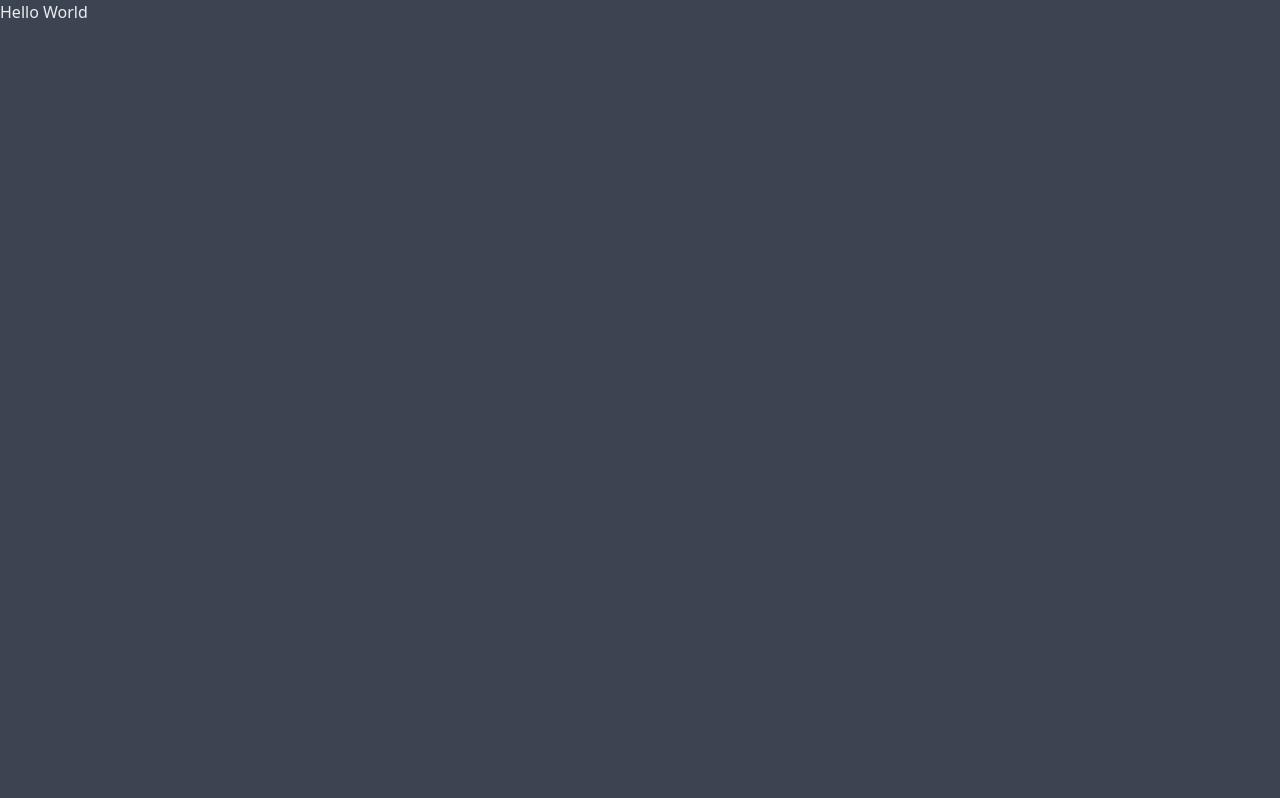
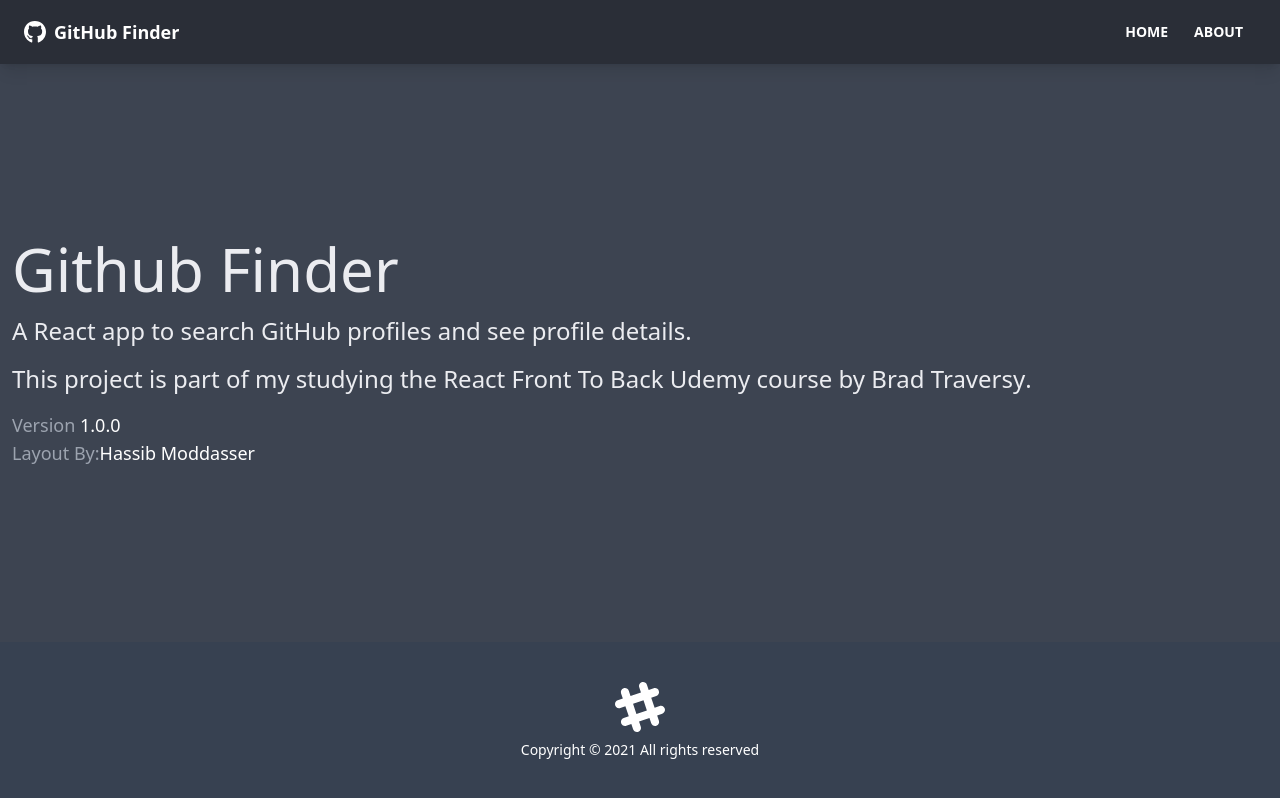
Before and after one commit to VladimirVolvakov/github-finder-app, a React (Create React App) app: page /about in a window 1280 px wide. Built offline with nearby package versions, Linux system fonts and the light colour scheme.

Commit message:
Done primary layout

```diff
--- a/src/App.js
+++ b/src/App.js
@@ -1,8 +1,29 @@
+import { BrowserRouter as Router, Route, Routes } from 'react-router-dom'
+import About from './pages/About'
+import Footer from './components/layout/Footer'
+import Home from './pages/Home'
+import Navbar from './components/layout/Navbar'
+import NotFound from './pages/NotFound'
+
 function App() {
   return (
-    <div>
-      <h1>Hello World</h1>
-    </div>
+    <Router>
+      <div className='flex flex-col justify-between h-screen'>
+        <Navbar />
+
+        <main className='container mx-auto px-3 pb-12'>
+          <Routes>
+            <Route exact path='/' element={<Home />} />
+            <Route exact path='/about' element={<About />} />
+            <Route path='/notfound' element={<NotFound />} />
+            <Route path='/*' element={<NotFound />} />
+          </Routes>
+        </main>
+
+        <Footer />
+      </div>
+
+    </Router>
   );
 }
 
--- /dev/null
+++ b/src/components/layout/Footer.jsx
@@ -0,0 +1,24 @@
+const Footer = () => {
+    const footerYear = new Date().getFullYear()
+
+    return (
+        <footer className='footer p-10 bg-gray-700 text-primary-content footer-center'>
+      <div>
+        <svg
+          width='50'
+          height='50'
+          viewBox='0 0 24 24'
+          xmlns='http://www.w3.org/2000/svg'
+          fillRule='evenodd'
+          clipRule='evenodd'
+          className='inline-block fill-current'
+        >
+          <path d='M22.672 15.226l-2.432.811.841 2.515c.33 1.019-.209 2.127-1.23 2.456-1.15.325-2.148-.321-2.463-1.226l-.84-2.518-5.013 1.677.84 2.517c.391 1.203-.434 2.542-1.831 2.542-.88 0-1.601-.564-1.86-1.314l-.842-2.516-2.431.809c-1.135.328-2.145-.317-2.463-1.229-.329-1.018.211-2.127 1.231-2.456l2.432-.809-1.621-4.823-2.432.808c-1.355.384-2.558-.59-2.558-1.839 0-.817.509-1.582 1.327-1.846l2.433-.809-.842-2.515c-.33-1.02.211-2.129 1.232-2.458 1.02-.329 2.13.209 2.461 1.229l.842 2.515 5.011-1.677-.839-2.517c-.403-1.238.484-2.553 1.843-2.553.819 0 1.585.509 1.85 1.326l.841 2.517 2.431-.81c1.02-.33 2.131.211 2.461 1.229.332 1.018-.21 2.126-1.23 2.456l-2.433.809 1.622 4.823 2.433-.809c1.242-.401 2.557.484 2.557 1.838 0 .819-.51 1.583-1.328 1.847m-8.992-6.428l-5.01 1.675 1.619 4.828 5.011-1.674-1.62-4.829z'></path>
+        </svg>
+        <p>Copyright &copy; {footerYear} All rights reserved</p>
+      </div>
+    </footer>
+    )
+}
+
+export default Footer
--- /dev/null
+++ b/src/components/layout/Navbar.jsx
@@ -0,0 +1,38 @@
+import { FaGithub } from 'react-icons/fa'
+import { Link } from 'react-router-dom'
+import PropTypes from 'prop-types'
+
+const Navbar = ({ title }) => {
+    return (
+        <nav className='navbar mb-12 shadow-lg bg-neutral text-neutral-content'>
+            <div className='container mx-auto'>
+                <div className='flex-none px-2 mx-2'>
+                    <FaGithub className='inline pr-2 text-3xl' />
+                    <Link to='/' className='text-lg font-bold align-middle'>
+                        { title }
+                    </Link>
+                </div>
+            </div>
+
+            <div className='flex-1 px-2 mx-2'>
+                <div className='flex justify-end'>
+                    <Link to='/' className='btn btn-ghost btn-sm rounded-btn'>
+                        Home
+                    </Link>
+                    <Link to='/about' className='btn btn-ghost btn-sm rounded-btn'>
+                        About
+                    </Link>
+                </div>
+            </div>
+        </nav>
+    )
+}
+
+Navbar.defaultProps = {
+    title: 'GitHub Finder'
+}
+
+Navbar.propTypes = {
+    title: PropTypes.string
+}
+export default Navbar
--- /dev/null
+++ b/src/pages/About.jsx
@@ -0,0 +1,33 @@
+const About = () => {
+  return (
+    <>
+      <h1 className="text-6xl mb-4">Github Finder</h1>
+        <p className="mb-4 text-2xl font-light">
+            A React app to search GitHub profiles and see profile details.
+        </p>
+        <p className="mb-4 text-2xl font-light">This
+            project is part of my studying the
+            <a href="https://www.udemy.com/course/modern-react-front-to-back/">
+            {" "}
+            React Front To Back
+            </a>{" "}
+            Udemy course by
+            <strong>
+                <a href="https://traversymedia.com"> Brad Traversy</a>
+            </strong>
+            .
+        </p>
+        <p className="text-lg text-gray-400">
+            Version <span className="text-white"><span className="text-white">1.0.0</span></span>
+        </p>
+        <p className="text-lg text-gray-400">
+            Layout By:
+            <a className="text-white" href="https://twitter.com/hassibmoddasser">
+            Hassib Moddasser
+            </a>
+        </p>
+    </>
+  );
+};
+
+export default About;
--- /dev/null
+++ b/src/pages/Home.jsx
@@ -0,0 +1,9 @@
+const Home = () => {
+    return (
+        <div>
+            <h1 className="text-6xl">Welcome</h1>
+        </div>
+    )
+}
+
+export default Home
--- /dev/null
+++ b/src/pages/NotFound.jsx
@@ -0,0 +1,22 @@
+import { FaHome } from 'react-icons/fa'
+import { Link } from 'react-router-dom'
+
+const NotFound = () => {
+    return (
+        <div className='hero'>
+            <div className='text-center hero-content'>
+                <div className='max-w-lg'>
+                    <h1 className='text-8xl font-bold mb-8'>
+                        Oooops...
+                    </h1>
+                    <p className="text-5xl mb-8">404 - Page not found</p>
+                    <Link className='btn btn-primary btn-lg' to='/'>
+                        <FaHome className='mr-2' />Back To Home
+                    </Link>
+                </div>
+            </div>
+        </div>
+    )
+}
+
+export default NotFound
```
